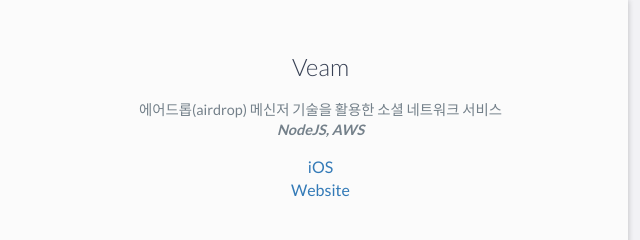
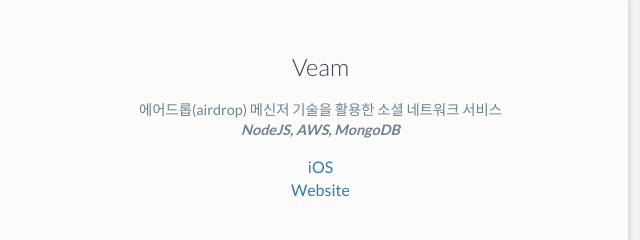
Before and after one commit to hehpollon/hehpollon.github.io, a website: page index.html in a window 1280 px wide. Shown: the part 3700-3940 px from the top of the page, 462-1102 px from the left. Drawn offline with nearby package versions, Linux system fonts and the light colour scheme.

Commit message:
[ADD] DB name

```diff
--- a/index.html
+++ b/index.html
@@ -215,7 +215,7 @@
                         <h3>Veam</h3>
                         <p>
                             에어드롭(airdrop) 메신저 기술을 활용한 소셜 네트워크 서비스<br>
-                            <i><b>NodeJS, AWS</b></i>
+                            <i><b>NodeJS, AWS, MongoDB</b></i>
                         </p>
 
                         <a href="https://apps.apple.com/app/veam/id1501244897">iOS</a>
```
